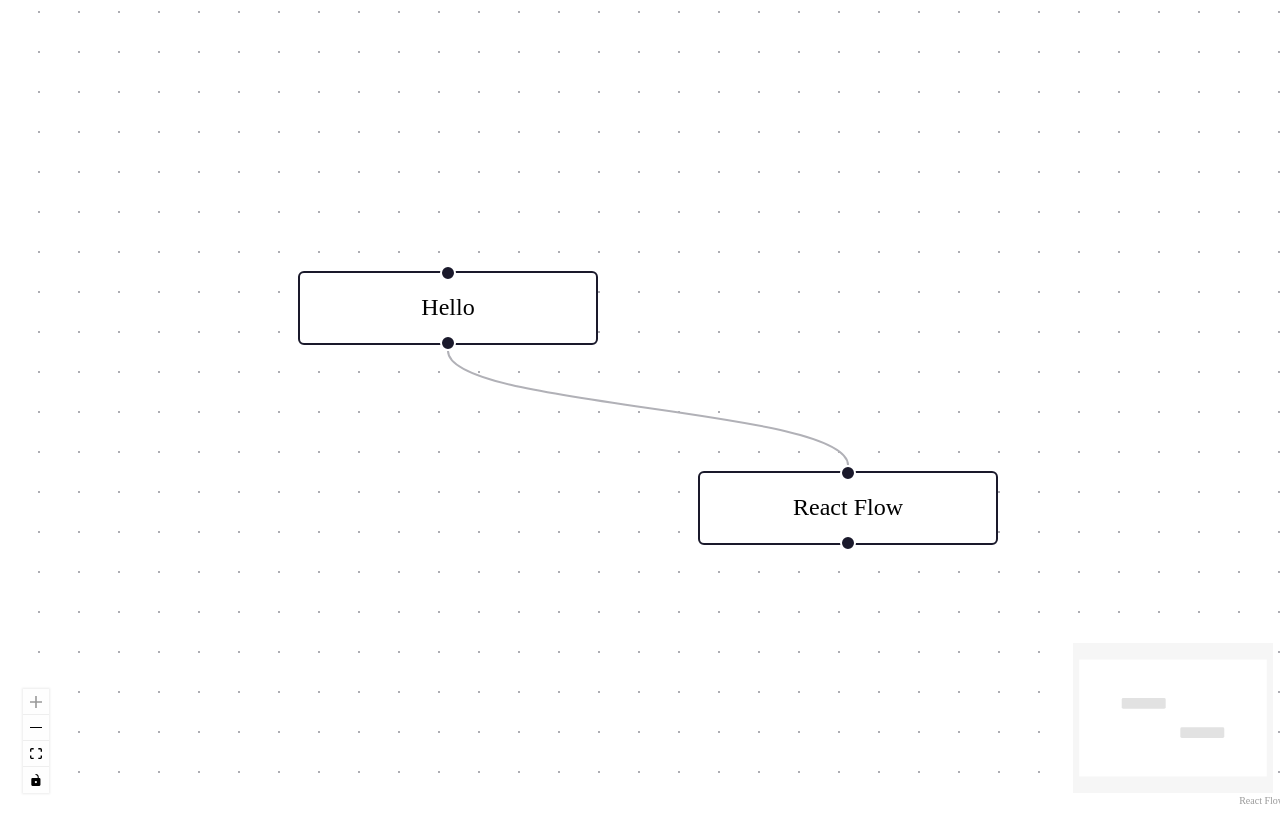
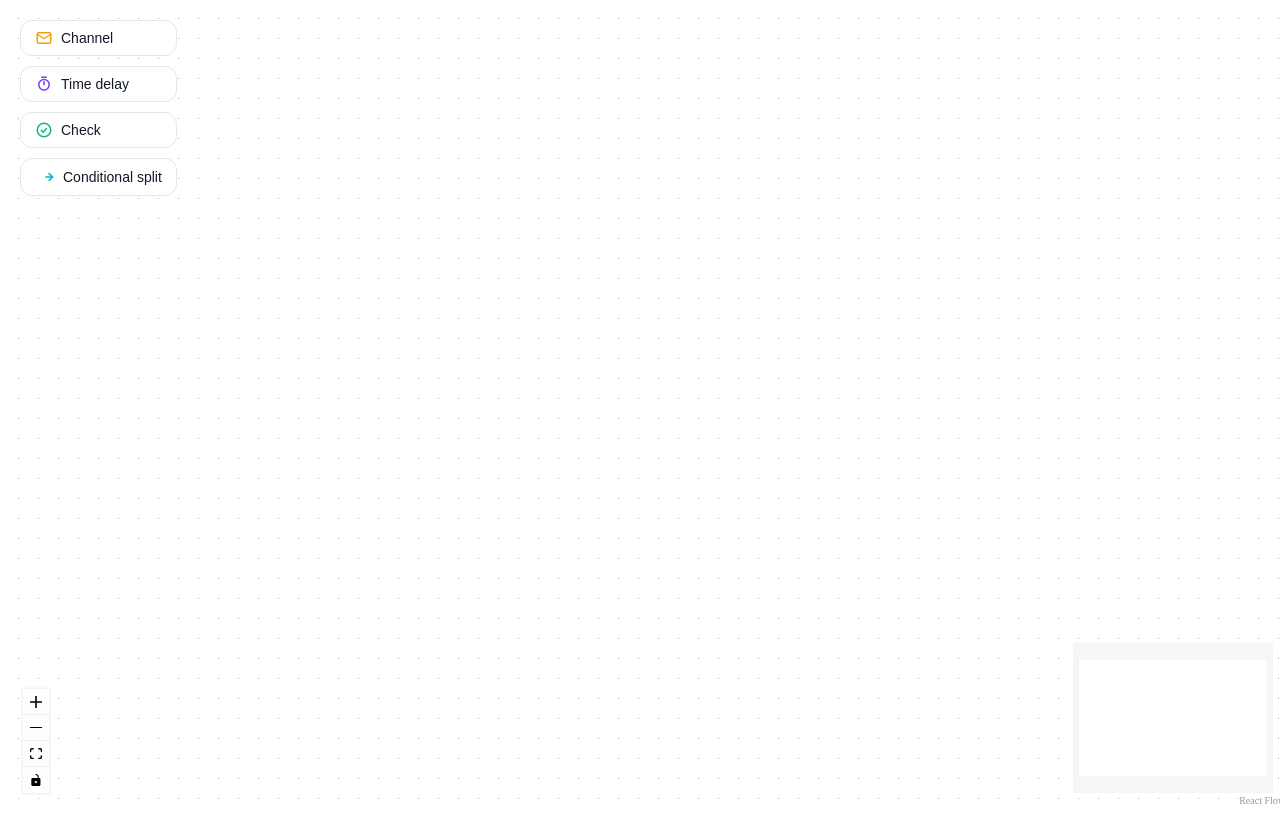
Before and after one commit to KMariak/react-flow-app, a React (Vite) app in the folder my-react-flow-app/: page / in a window 1280 px wide. Built offline with nearby package versions, Linux system fonts and the light colour scheme.

Commit message:
add buttons

```diff
--- a/my-react-flow-app/src/App.jsx
+++ b/my-react-flow-app/src/App.jsx
@@ -9,13 +9,10 @@
   addEdge,
 } from "@xyflow/react";
 import "@xyflow/react/dist/style.css";
+import Toolbar from "./Toolbar.jsx";   // ← імпортуємо панель
 
-const initialNodes = [
-  { id: "a", position: { x: 0, y: 0 }, data: { label: "Hello" } },
-  { id: "b", position: { x: 200, y: 100 }, data: { label: "React Flow" } },
-];
-
-const initialEdges = [{ id: "e-a-b", source: "a", target: "b" }];
+const initialNodes = []; // немає стартових вузлів
+const initialEdges = [];
 
 export default function App() {
   const [nodes, setNodes, onNodesChange] = useNodesState(initialNodes);
@@ -26,8 +23,20 @@
     [setEdges]
   );
 
+  const onAddNode = (type) => {
+    const id = `node-${nodes.length + 1}`;
+    const newNode = {
+      id,
+      position: { x: Math.random() * 400, y: Math.random() * 400 },
+      data: { label: `${type} node` },
+    };
+    setNodes((nds) => [...nds, newNode]);
+  };
+
   return (
     <div style={{ width: "100vw", height: "100vh" }}>
+      <Toolbar onAddNode={onAddNode} />   {/* ← додаємо панель */}
+
       <ReactFlow
         nodes={nodes}
         edges={edges}
--- /dev/null
+++ b/my-react-flow-app/src/Toolbar.jsx
@@ -0,0 +1,133 @@
+// src/Toolbar.jsx
+function PillButton({ color, label, icon, onClick }) {
+  return (
+    <button
+      onClick={onClick}
+      style={{
+        display: "flex",
+        alignItems: "center",
+        gap: 8,
+        padding: "8px 14px",
+        borderRadius: 12,
+        border: "1px solid #E5E7EB",
+        background: "white",
+        fontSize: 14,
+        color: "#111827",
+        cursor: "pointer",
+      }}
+    >
+      <span style={{ display: "flex", alignItems: "center" }}>{icon}</span>
+      <span>{label}</span>
+    </button>
+  );
+}
+
+export default function Toolbar({ onAddNode }) {
+  return (
+    <div
+      style={{
+        position: "absolute",
+        top: 20,
+        left: 20,
+        zIndex: 10,
+        display: "flex",
+        flexDirection: "column",
+        gap: 10,
+      }}
+    >
+      {/* Channel */}
+      <PillButton
+        color="#F59E0B"
+        label="Channel"
+        onClick={() => onAddNode("message")}
+        icon={
+          <svg width="18" height="18" viewBox="0 0 24 24" fill="none">
+            <path
+              d="M3 7l9 6 9-6"
+              stroke="#F59E0B"
+              strokeWidth="2"
+              strokeLinecap="round"
+              strokeLinejoin="round"
+            />
+            <rect
+              x="3"
+              y="5"
+              width="18"
+              height="14"
+              rx="2"
+              ry="2"
+              stroke="#F59E0B"
+              strokeWidth="2"
+              fill="none"
+            />
+          </svg>
+        }
+      />
+
+      {/* Time delay */}
+      <PillButton
+        color="#7C3AED"
+        label="Time delay"
+        onClick={() => onAddNode("delay")}
+        icon={
+          <svg width="18" height="18" viewBox="0 0 24 24" fill="none">
+            <circle cx="12" cy="13" r="7" stroke="#7C3AED" strokeWidth="2" />
+            <path
+              d="M12 13V9"
+              stroke="#7C3AED"
+              strokeWidth="2"
+              strokeLinecap="round"
+            />
+            <path
+              d="M9 3h6"
+              stroke="#7C3AED"
+              strokeWidth="2"
+              strokeLinecap="round"
+            />
+          </svg>
+        }
+      />
+
+      {/* Check */}
+      <PillButton
+        color="#10B981"
+        label="Check"
+        onClick={() => onAddNode("check")}
+        icon={
+          <svg width="18" height="18" viewBox="0 0 24 24" fill="none">
+            <circle cx="12" cy="12" r="9" stroke="#10B981" strokeWidth="2" />
+            <path
+              d="M8.5 12.5l2.5 2.5 4.5-5"
+              stroke="#10B981"
+              strokeWidth="2"
+              strokeLinecap="round"
+              strokeLinejoin="round"
+            />
+          </svg>
+        }
+      />
+      <PillButton
+        color="#06B6D4"
+        label="Conditional split"
+        onClick={() => onAddNode("split")}
+        icon={
+          <svg width="20" height="20" viewBox="0 0 24 24" fill="none">
+  <path
+    d="M17 8l4 4-4 4"
+    stroke="#06B6D4"
+    strokeWidth="2"
+    strokeLinecap="round"
+    strokeLinejoin="round"
+  />
+  <path
+    d="M13 12h8"
+    stroke="#06B6D4"
+    strokeWidth="2"
+    strokeLinecap="round"
+  />
+</svg>
+        }
+      />
+    </div>
+  );
+}
```
